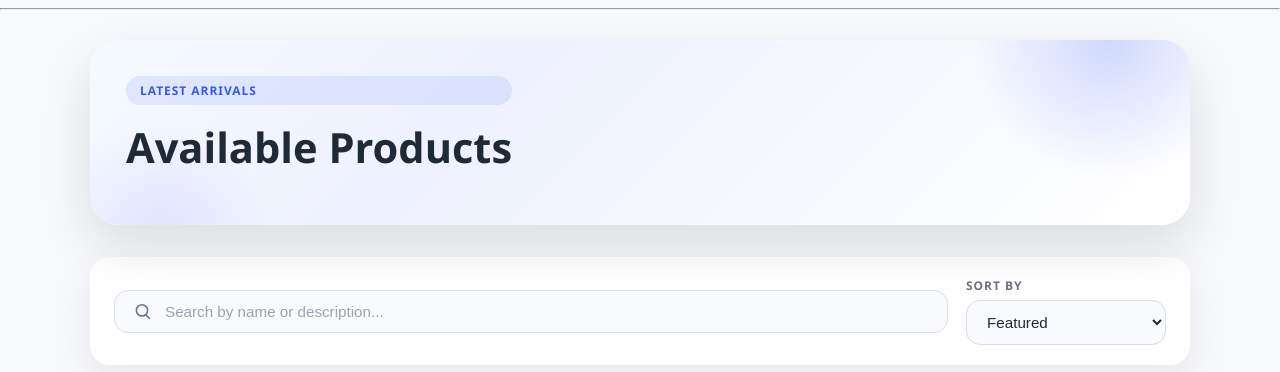
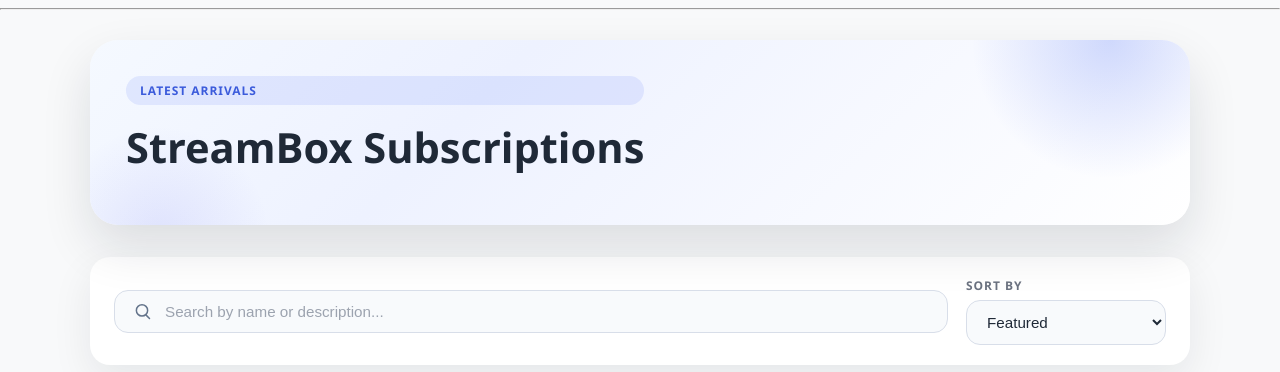
Before and after one commit to xavieralves16/CS50-Final-Project, a Flask app: page /products/ in a window 1280 px wide. Shown: the part 52-424 px from the top of the page. Run offline with Flask 3, Linux system fonts and the light colour scheme; data that the repository does not hold is empty.

Commit message:
small display changes

```diff
--- a/app/templates/index.html
+++ b/app/templates/index.html
@@ -4,7 +4,7 @@
   <section class="products-hero">
     <div class="products-hero__text">
       <p class="products-hero__eyebrow">Latest arrivals</p>
-      <h1 class="products-hero__title">Available Products</h1>
+      <h1 class="products-hero__title">StreamBox Subscriptions</h1>
       <p class="products-hero__subtitle">
 
       </p>
```
